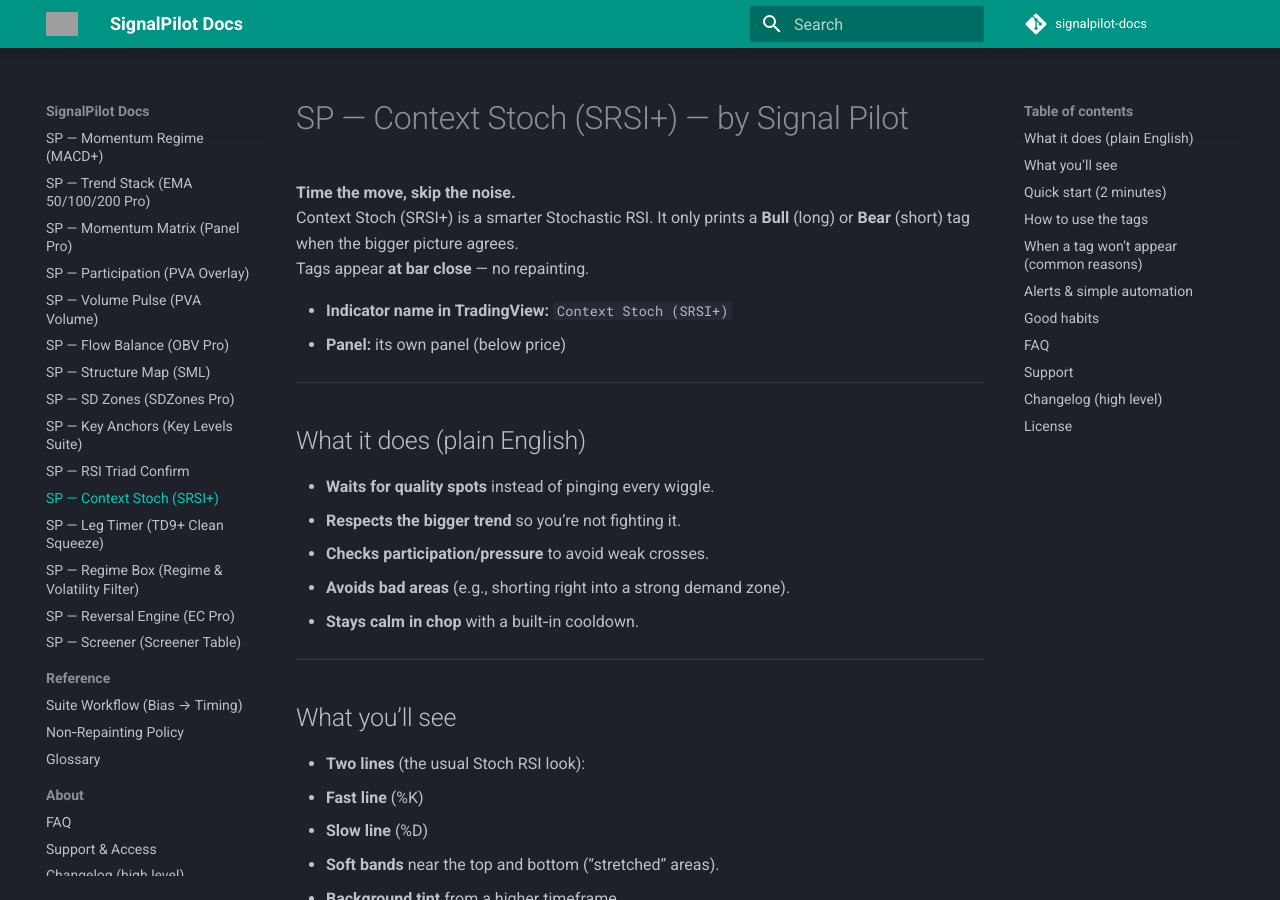
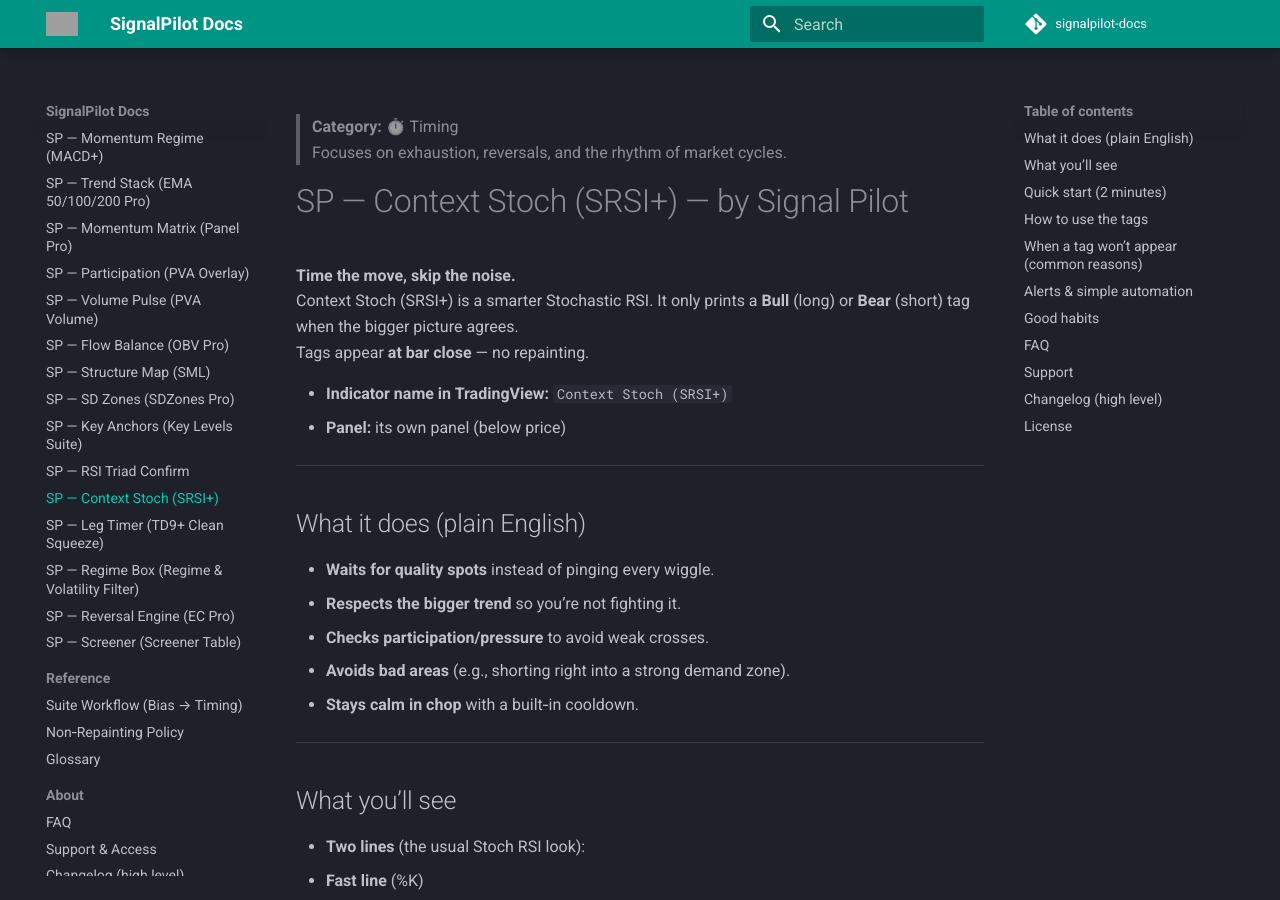
Before and after one commit to Signalpilot/signalpilot-docs, an MkDocs documentation site: the page built from docs/sp-contextstoch-rsi.md, in a window 1280 px wide and 900 px high. Built offline with MkDocs 1.6.1 and Material for MkDocs 9.7.7, drawn with Linux system fonts in a browser that asks for light colours; comment, search, counter and statistics services are not loaded; grey boxes are pictures that could not be loaded.

Commit message:
Update sp-contextstoch-rsi.md

```diff
--- a/docs/sp-contextstoch-rsi.md
+++ b/docs/sp-contextstoch-rsi.md
@@ -1,3 +1,7 @@
+> **Category:** ⏱️ Timing
+> Focuses on exhaustion, reversals, and the rhythm of market cycles.
+
+
 # SP — Context Stoch (SRSI+) — by Signal Pilot
 
 **Time the move, skip the noise.**
```
